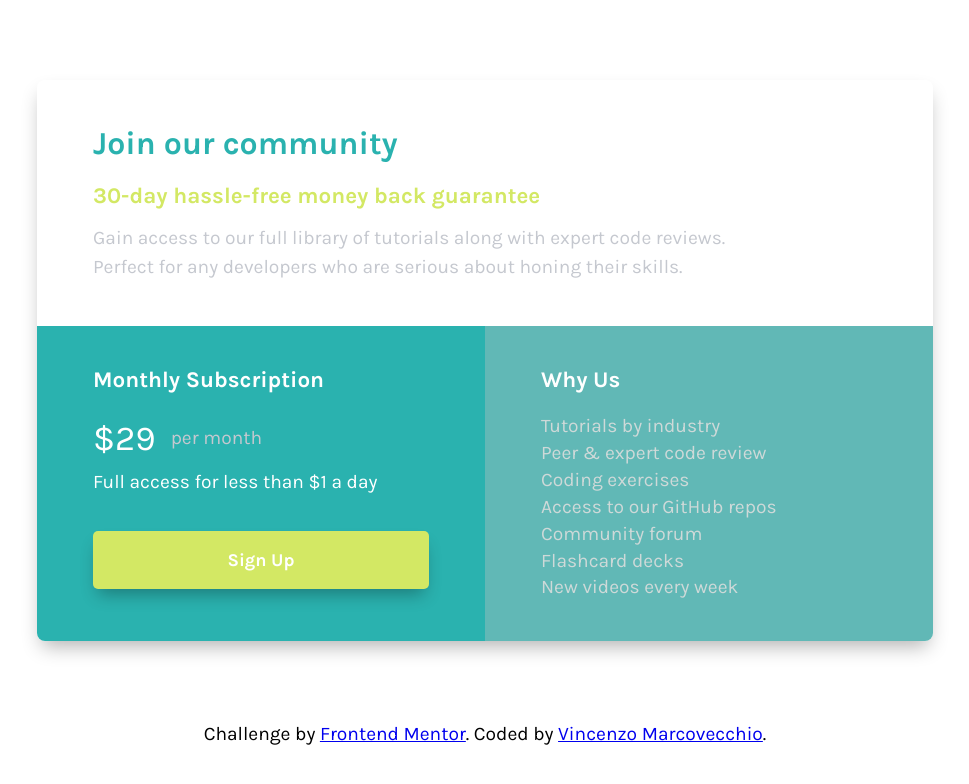
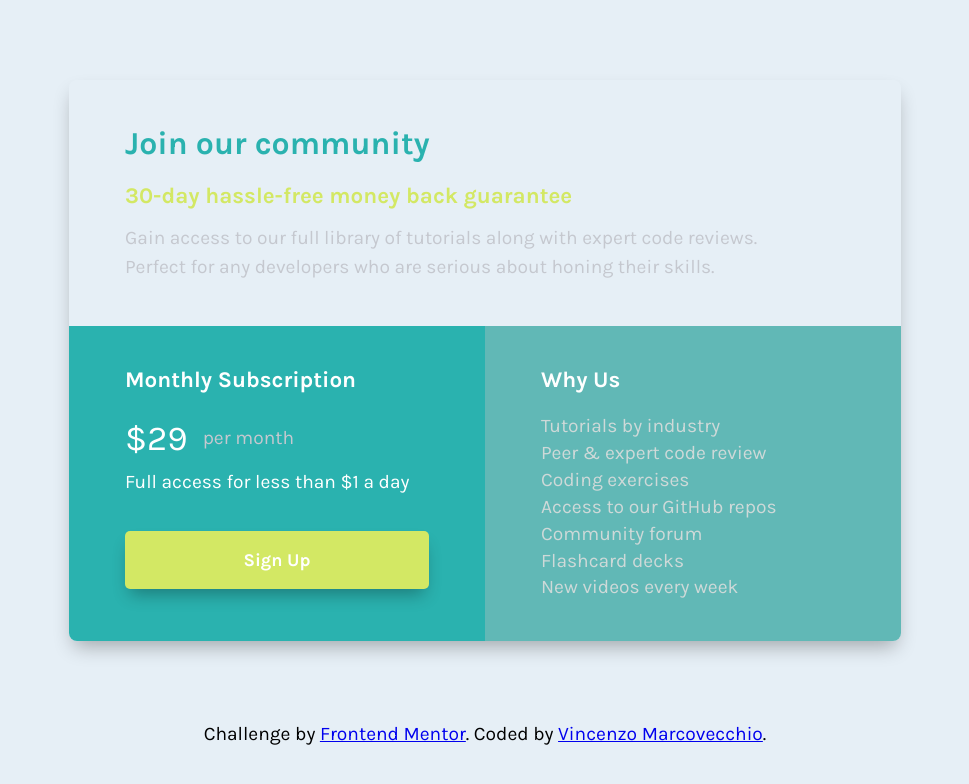
Before and after one commit to VincenzoMarcovecchio/Single-Price-Grid-Component, a plain HTML site: page index.html in a window 1280 px wide. Shown: the whole page, without its empty margins (155-1124 px from the left). Drawn offline with Linux system fonts and the light colour scheme.

Commit message:
Update style.css

```diff
--- a/style.css
+++ b/style.css
@@ -7,6 +7,7 @@
 }
 body {
   font-size: 20px;
+  background-color:#E6EFF6;
 }
 
 :root {
@@ -20,7 +21,7 @@ h2 {
 
 .box {
   margin: 80px auto;
-  width: 70%;
+  width: 65%;
   overflow: hidden;
   border-radius: 8px;
   box-shadow: 0px 10px 20px -5px rgba(0, 0, 0, 0.31);
```
